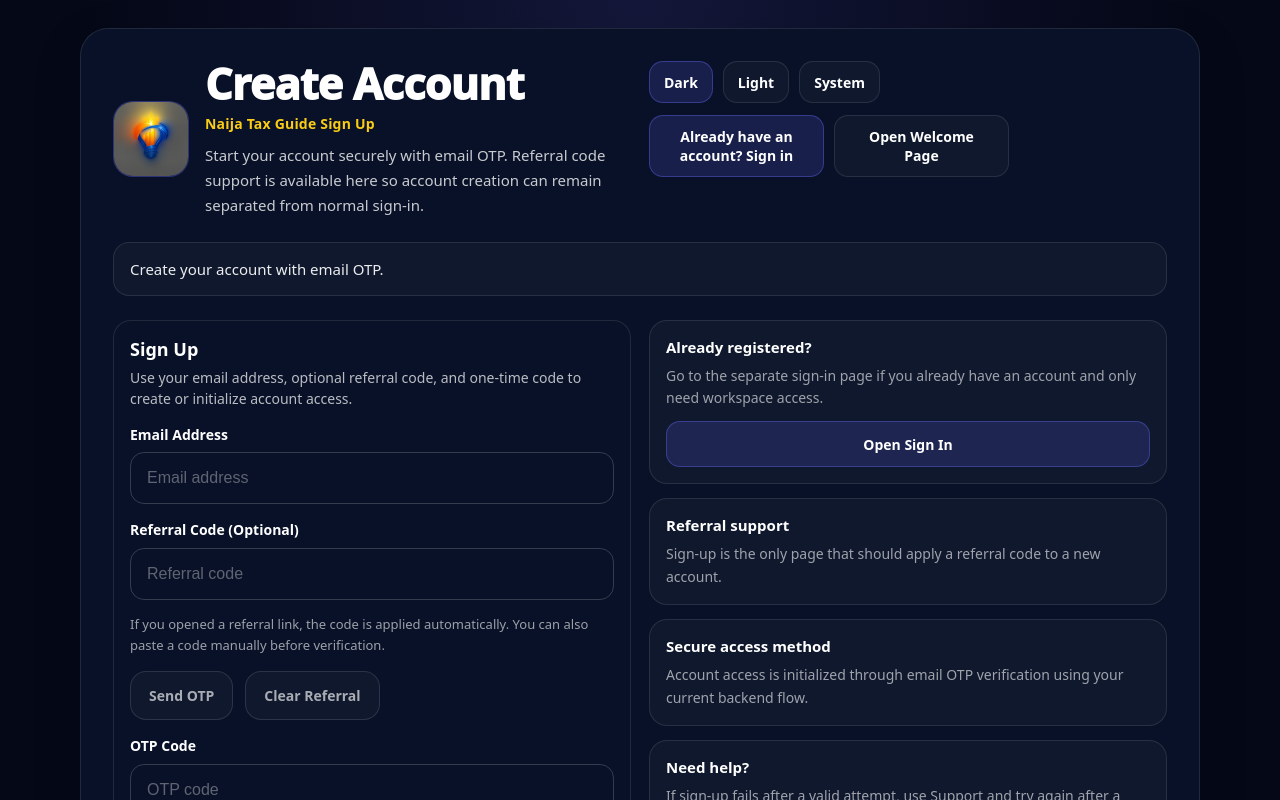
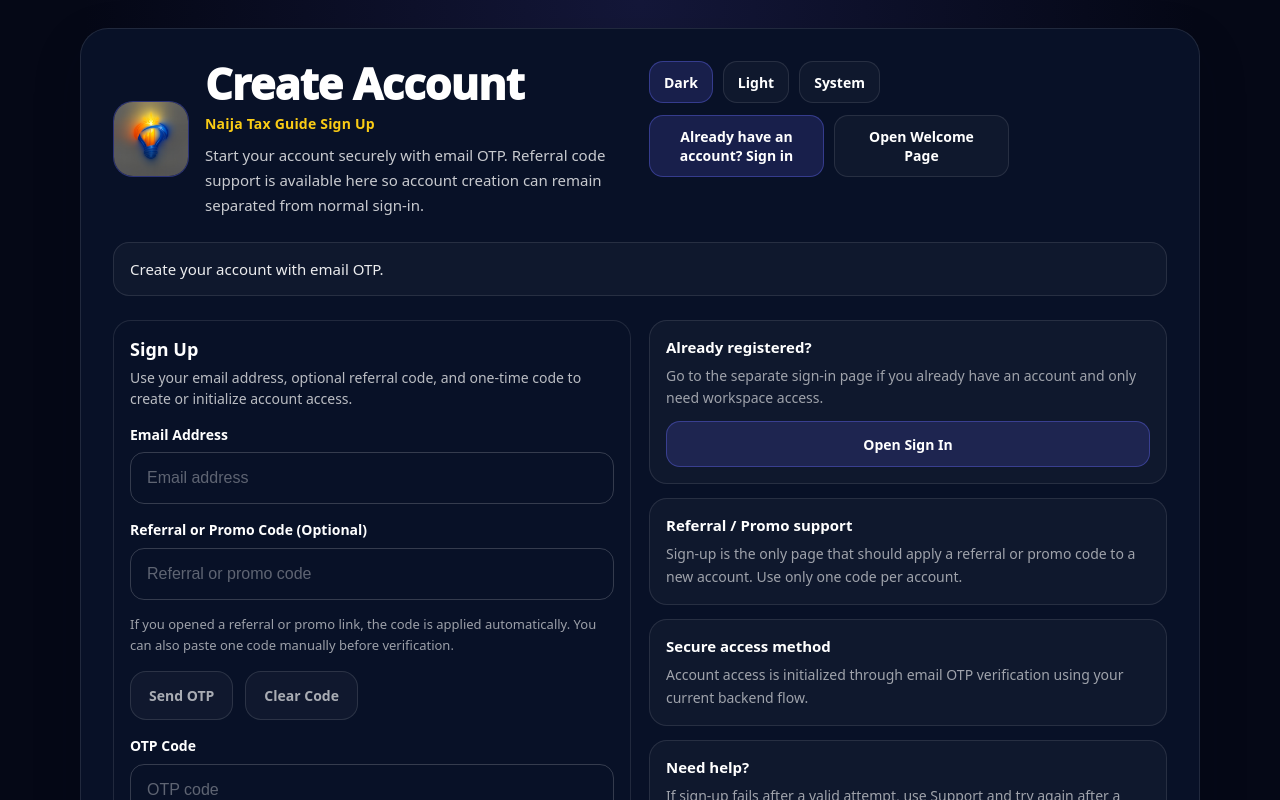
Before and after one commit to SirBM201/naija-tax-guide-frontend, a Next.js app: page /signup in a window 1280 px wide. Shown: the top 800 px of the page. Built offline with nearby package versions, Linux system fonts and the light colour scheme; no server answers.

Commit message:
Enable promo code capture on signup page

```diff
--- a/app/signup/page.tsx
+++ b/app/signup/page.tsx
@@ -325,7 +325,7 @@ function SignupPageContent() {
   const initDoneRef = useRef(false);
   const otpInputRef = useRef<HTMLInputElement | null>(null);
 
-  const queryReferralCode = normalizeReferralCode(sp?.get("ref"));
+  const queryReferralCode = normalizeReferralCode(sp?.get("ref") || sp?.get("promo") || sp?.get("code"));
   const queryNextPath = safeDecodeNext(sp?.get("next")) || "";
   const storedReferralCode = readStoredReferralCode();
   const storedNextPath = readStoredNextPath();
@@ -468,7 +468,7 @@ function SignupPageContent() {
           contact: normalizedEmail,
           otp: code,
           purpose: "web_login",
-          referral_code: normalizedReferral || undefined,
+          signup_code: normalizedReferral || undefined,
         },
         useAuthToken: false,
       });
@@ -538,7 +538,7 @@ function SignupPageContent() {
   const checkingText = checkingSession && !hasSession;
   const headerText = useMemo(() => {
     if (effectiveReferralCode) {
-      return "Start your account securely with email OTP. Referral support stays here so sign-up remains separate from normal sign-in.";
+      return "Start your account securely with email OTP. Referral / Promo support stays here so sign-up remains separate from normal sign-in.";
     }
     return "Start your account securely with email OTP. Referral code support is available here so account creation can remain separated from normal sign-in.";
   }, [effectiveReferralCode]);
@@ -729,14 +729,14 @@ function SignupPageContent() {
                     />
                   </WorkspaceField>
 
-                  <WorkspaceField label="Referral Code (Optional)" htmlFor="signup-referral">
+                  <WorkspaceField label="Referral or Promo Code (Optional)" htmlFor="signup-referral">
                     <input
                       id="signup-referral"
                       value={referralCode}
                       onChange={(event) =>
                         setReferralCode(normalizeReferralCode(event.target.value))
                       }
-                      placeholder="Referral code"
+                      placeholder="Referral or promo code"
                       style={authInput()}
                       autoComplete="off"
                     />
@@ -750,7 +750,7 @@ function SignupPageContent() {
                       marginTop: -2,
                     }}
                   >
-                    If you opened a referral link, the code is applied automatically. You can also paste a code manually before verification.
+                    If you opened a referral or promo link, the code is applied automatically. You can also paste one code manually before verification.
                   </div>
 
                   <WorkspaceActionBar
@@ -764,7 +764,7 @@ function SignupPageContent() {
                         disabled: busy || checkingSession || !email.trim(),
                       },
                       {
-                        label: "Clear Referral",
+                        label: "Clear Code",
                         onClick: clearReferral,
                         tone: "secondary",
                         disabled: busy || !referralCode,
@@ -811,9 +811,9 @@ function SignupPageContent() {
                   </div>
 
                   <div style={infoCardStyle()}>
-                    <div style={infoTitleStyle()}>Referral support</div>
+                    <div style={infoTitleStyle()}>Referral / Promo support</div>
                     <div style={infoTextStyle()}>
-                      Sign-up is the only page that should apply a referral code to a new account.
+                      Sign-up is the only page that should apply a referral or promo code to a new account. Use only one code per account.
                     </div>
                   </div>
 
```
